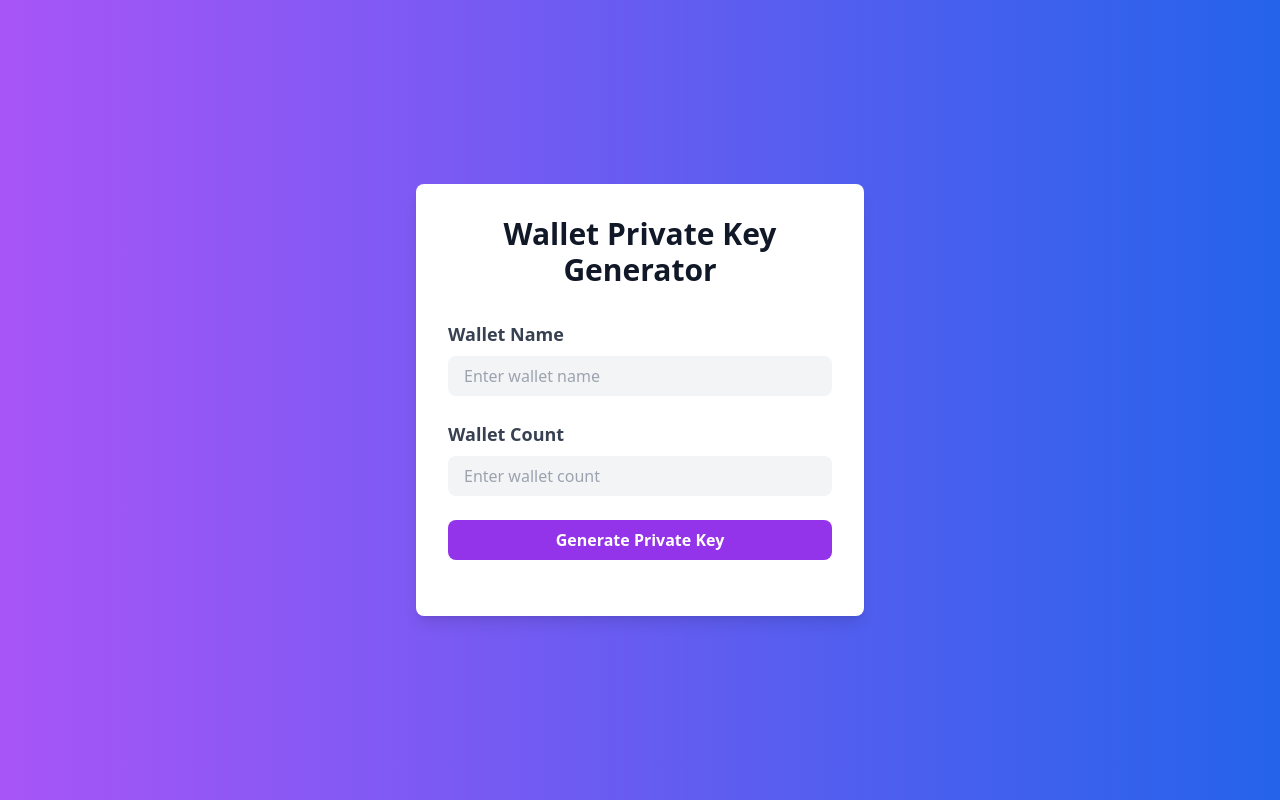
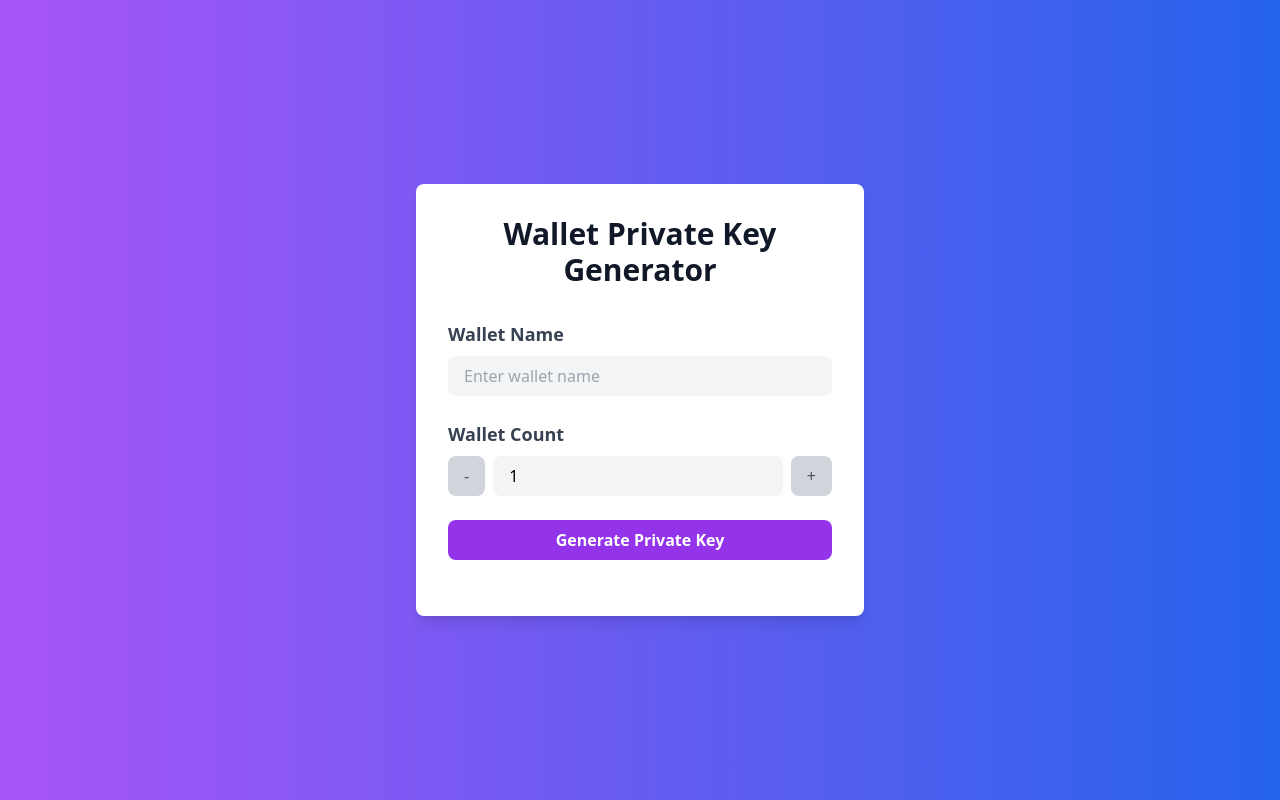
Before and after one commit to dkzhen/space, a Next.js app: page /wallet in a window 1280 px wide. Built offline with nearby package versions, Linux system fonts and the light colour scheme.

Commit message:
initial commit

```diff
--- a/pages/api/generate-private-key.js
+++ b/pages/api/generate-private-key.js
@@ -2,12 +2,30 @@ import { ethers } from "ethers";
 
 export default (req, res) => {
   const { count } = req.query;
+  let status;
+  if (count >= 1) {
+    status = "success";
+  } else {
+    status = "error";
+  }
 
   const wallets = [];
+  const messages = {
+    message: {
+      total: count,
+      status: status,
+    },
+  };
+
+  wallets.push(messages);
   for (let i = 0; i < count; i++) {
     const wallet = ethers.Wallet.createRandom();
-    const privateKey = wallet.privateKey;
-    wallets.push({ privateKey });
+    const account = {
+      id: i + 1, // Add ID to the account
+      address: wallet.address,
+      privateKey: wallet.privateKey,
+    };
+    wallets.push(account);
   }
 
   res.status(200).json({ wallets });
--- a/pages/wallet/index.jsx
+++ b/pages/wallet/index.jsx
@@ -4,8 +4,9 @@ import axios from 'axios';
 const IndexPage = () => {
   const [privateKeys, setPrivateKeys] = useState([]);
   const [walletName, setWalletName] = useState('');
-  const [walletCount, setWalletCount] = useState('');
+  const [walletCount, setWalletCount] = useState(1); // Set initial count to 1
   const [isLoading, setIsLoading] = useState(false);
+  const [wallets, setWallet] = useState([])
 
   const handleSubmit = async (e) => {
     e.preventDefault();
@@ -15,6 +16,7 @@ const IndexPage = () => {
         params: { count: walletCount }
       });
       const { wallets } = response.data;
+      setWallet(wallets)
       const privateKeyList = wallets.map(wallet => wallet.privateKey);
       setPrivateKeys(privateKeyList);
     } catch (error) {
@@ -24,13 +26,19 @@ const IndexPage = () => {
   };
 
   const handleExport = () => {
-    const jsonData = JSON.stringify(privateKeys, null, 2);
+    const jsonData = JSON.stringify(wallets, null, 2);
     const blob = new Blob([jsonData], { type: 'application/json' });
     const url = URL.createObjectURL(blob);
     const link = document.createElement('a');
     link.href = url;
     link.download = `${walletName}.json`;
     link.click();
+  };
+
+  const handleDecrementCount = () => {
+    if (walletCount > 1) {
+      setWalletCount(walletCount - 1);
+    }
   };
 
   return (
@@ -52,15 +60,32 @@ const IndexPage = () => {
           </div>
           <div className="mb-6">
             <label className="block text-lg text-gray-700 font-bold mb-2" htmlFor="wallet-count">Wallet Count</label>
+            <div className="flex items-center">
+              <button
+                className="bg-gray-300 text-gray-600 px-4 py-2 rounded-lg focus:outline-none focus:ring-2 focus:ring-gray-500"
+                type="button"
+                onClick={handleDecrementCount}
+                disabled={walletCount === 1} // Disable the button when count is 1
+              >
+                -
+              </button>
               <input
-              className="w-full bg-gray-100 rounded-lg py-2 px-4 focus:outline-none focus:ring-2 focus:ring-purple-600 focus:bg-white"
-              type="number"
+                className="w-full bg-gray-100 rounded-lg py-2 px-4 mx-2 focus:outline-none focus:ring-2 focus:ring-purple-600 focus:bg-white"
+                type="input"
                 id="wallet-count"
                 name="wallet-count"
                 placeholder="Enter wallet count"
                 value={walletCount}
-              onChange={(e) => setWalletCount(e.target.value)}
+                onChange={(e) => setWalletCount(parseInt(e.target.value))}
               />
+              <button
+                className="bg-gray-300 text-gray-600 px-4 py-2 rounded-lg focus:outline-none focus:ring-2 focus:ring-gray-500"
+                type="button"
+                onClick={() => setWalletCount(walletCount + 1)}
+              >
+                +
+              </button>
+            </div>
           </div>
           <div className="mb-6">
             <button
```
Lines whose indentation alone changed are shown as unchanged.
